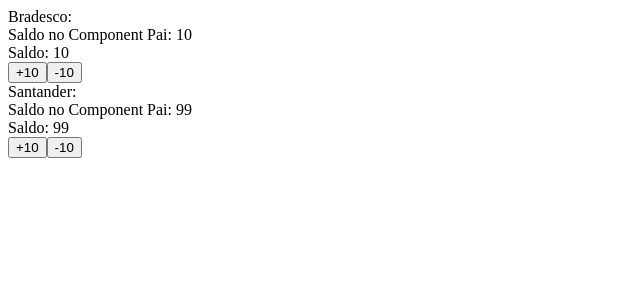
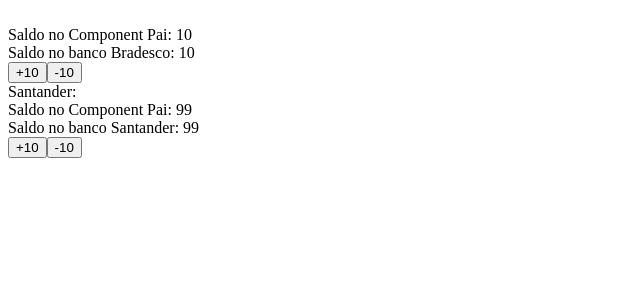
Before and after one commit to RenanBezerra/treinamento-angular-introducao, an Angular app: page / in a window 1280 px wide. Shown: the top 300 px of the page, without its empty margins (0-640 px from the left). Built offline with nearby package versions, Linux system fonts and the light colour scheme.

Commit message:
2 dia two way data Binding
passando paramentros entre pai e filho

```diff
--- a/src/app/lista-contas/conta/conta.component.html
+++ b/src/app/lista-contas/conta/conta.component.html
@@ -1,7 +1,7 @@
 <div>
-    Saldo: {{ valor }}
+    Saldo no banco {{ nomeBanco }}: {{ valor }}
 </div>
 <div>
-    <button (click)="add()" >+10</button>
-    <button (click)="remover()" >-10</button>
+    <button (click)="add()">+10</button>
+    <button (click)="remover()">-10</button>
 </div>
--- a/src/app/lista-contas/conta/conta.component.ts
+++ b/src/app/lista-contas/conta/conta.component.ts
@@ -9,8 +9,11 @@
 
 
   @Input() valor;
+  @Input() nomeBanco;
 
-  @Output() novoValor: EventEmitter<number> = new EventEmitter<number>();
+  @Output() valorChange: EventEmitter<number> = new EventEmitter<number>();
+  @Output() valorNegativo: EventEmitter<boolean> = new EventEmitter<boolean>();
+
 
   constructor() { }
 
@@ -19,12 +22,23 @@
 
   add() {
     this.valor= this.valor + 10
-    this.novoValor.emit(this.valor);
+    this.valorChange.emit(this.valor);
+    this.validaSaldo();
+
   }
 
   remover() {
     this.valor = this.valor - 10
-    this.novoValor.emit(this.valor);
+    this.valorChange.emit(this.valor);
+    this.validaSaldo();
+
   }
 
+  validaSaldo(){
+    if (this.valor < 0) {
+      this.valorNegativo.emit(true);
+    } else {
+      this.valorNegativo.emit(false);
+    }
+  }
 }
--- a/src/app/lista-contas/lista-contas.component.html
+++ b/src/app/lista-contas/lista-contas.component.html
@@ -1,9 +1,10 @@
 <div>
-    Bradesco:
+
     <br>
     Saldo no Component Pai: {{listaContas[0].saldo}}
     <br>
-    <app-conta [valor]="listaContas[0].saldo" (novoValor)="atualizaConta($event)"> </app-conta>
+    <app-conta [valor]="listaContas[0].saldo" [nomeBanco]="listaContas[0].nomeBanco"
+        (valorChange)="atualizaConta($event)"> </app-conta>
 </div>
 
 <div>
@@ -11,5 +12,5 @@
     <br>
     Saldo no Component Pai: {{contaSantander}}
     <br>
-    <app-conta (novoValor)="contaSantander = $event" [valor]="contaSantander"> </app-conta>
+    <app-conta  nomeBanco="Santander" (valorNegativo)="imprimeEvento($event)" [(valor)]="contaSantander"> </app-conta>
 </div>
--- a/src/app/lista-contas/lista-contas.component.ts
+++ b/src/app/lista-contas/lista-contas.component.ts
@@ -26,4 +26,9 @@
     this.listaContas[0].saldo = saldoNovo;
 
   }
+
+  imprimeEvento(evento){
+    console.log(evento);
+  }
+
 }
```
